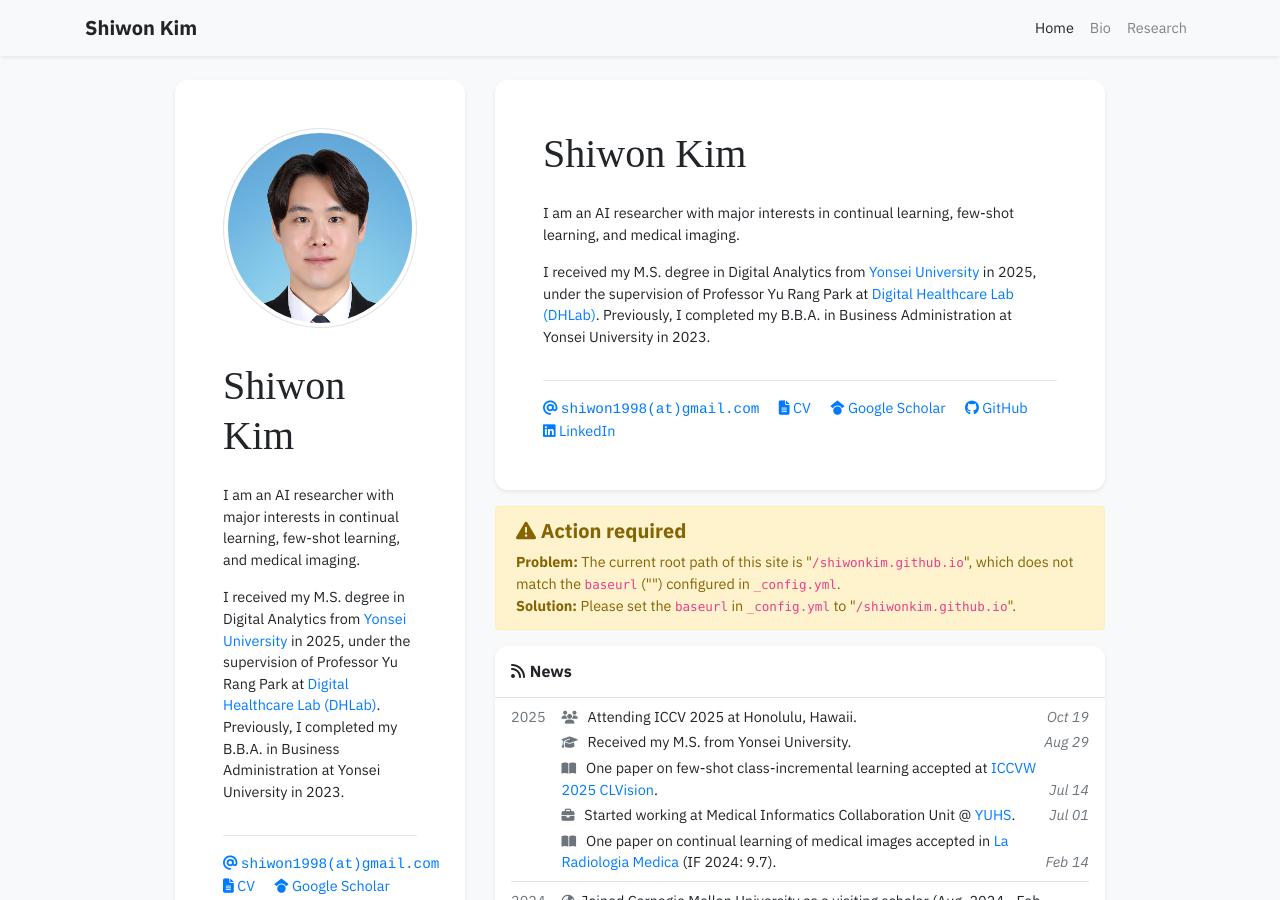
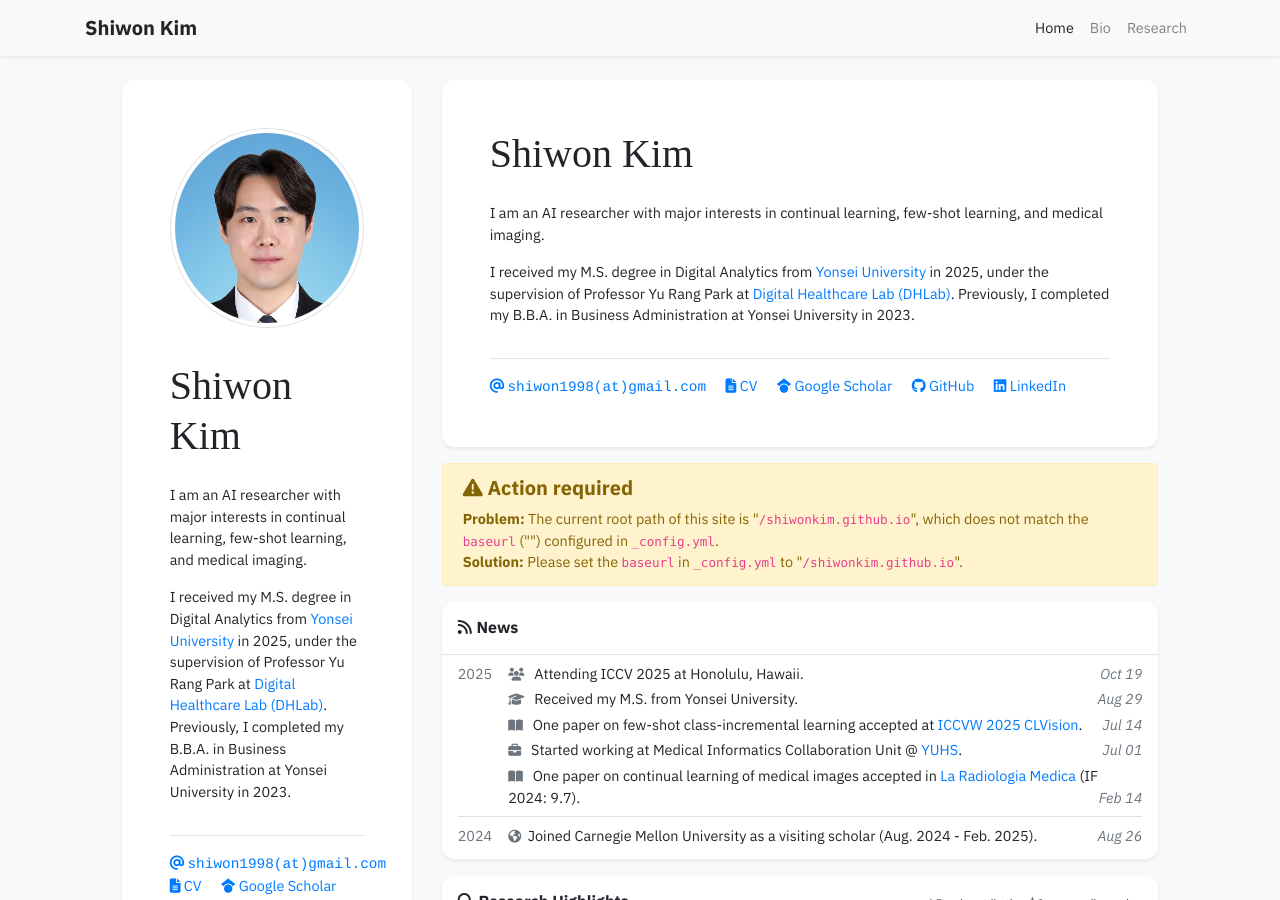
Before and after one commit to shiwonkim/shiwonkim.github.io, a Jekyll site: the page built from index.html, in a window 1280 px wide and 900 px high. Built offline with Jekyll 4.4.1, drawn with Linux system fonts in a browser that asks for light colours; nearby versions of some CDN libraries; some web fonts are replaced; a style sheet for code colours, icons or effects is not loaded.

Commit message:
edit profile

```diff
--- a/index.html
+++ b/index.html
@@ -9,7 +9,7 @@
     {% include widgets/profile_card.html %}
   </div>
 
-  <div class="col-12 col-lg-6">
+  <div class="col-12 col-lg-7">
     {% include widgets/about_card.html %}
 
     {% include widgets/debug_repo_name.html %}
--- a/research.html
+++ b/research.html
@@ -101,7 +101,7 @@
     </div>
   </div>
 
-  <div class="col-12 col-lg-6">
+  <div class="col-12 col-lg-7">
     <div class="text-right mt-0" style="margin-bottom: -3rem;">
       <small style="font-size: 0.75em;">
         * Equal contribution, <sup>†</sup> Corresponding author
```
